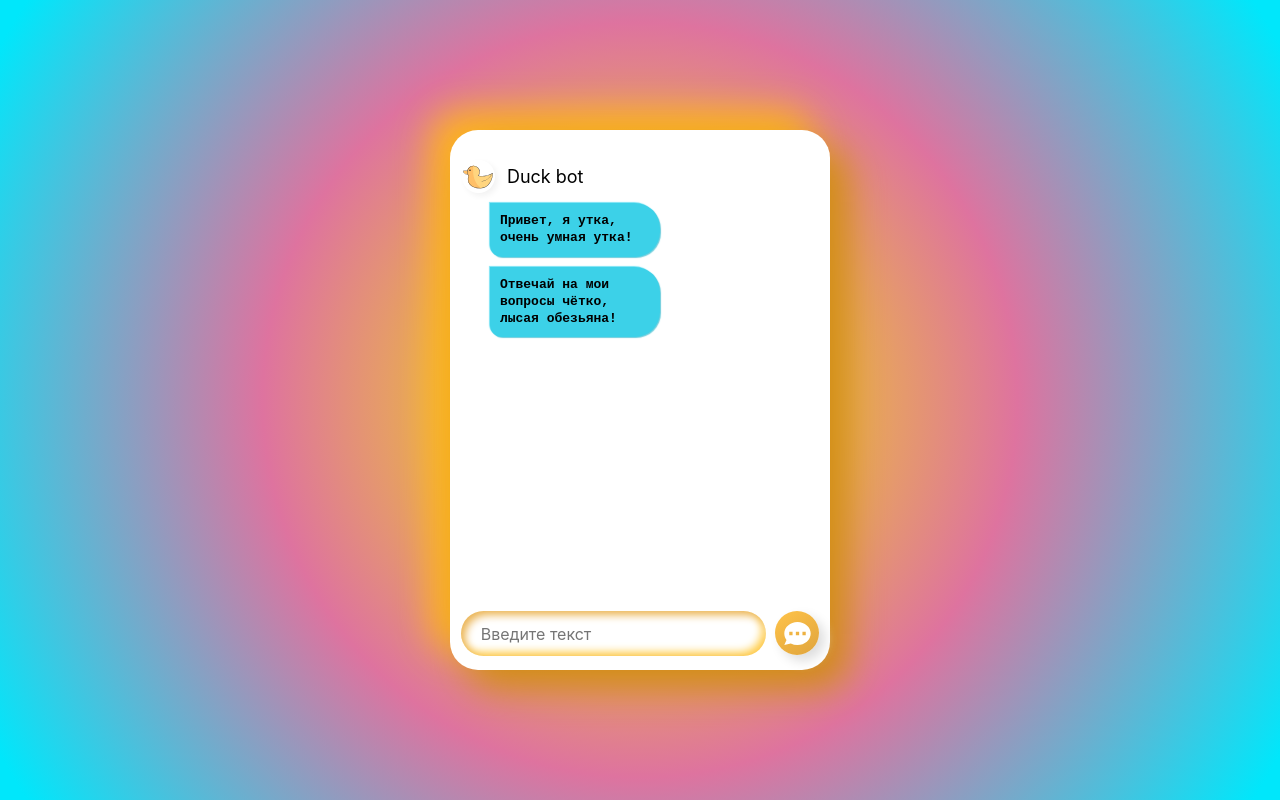
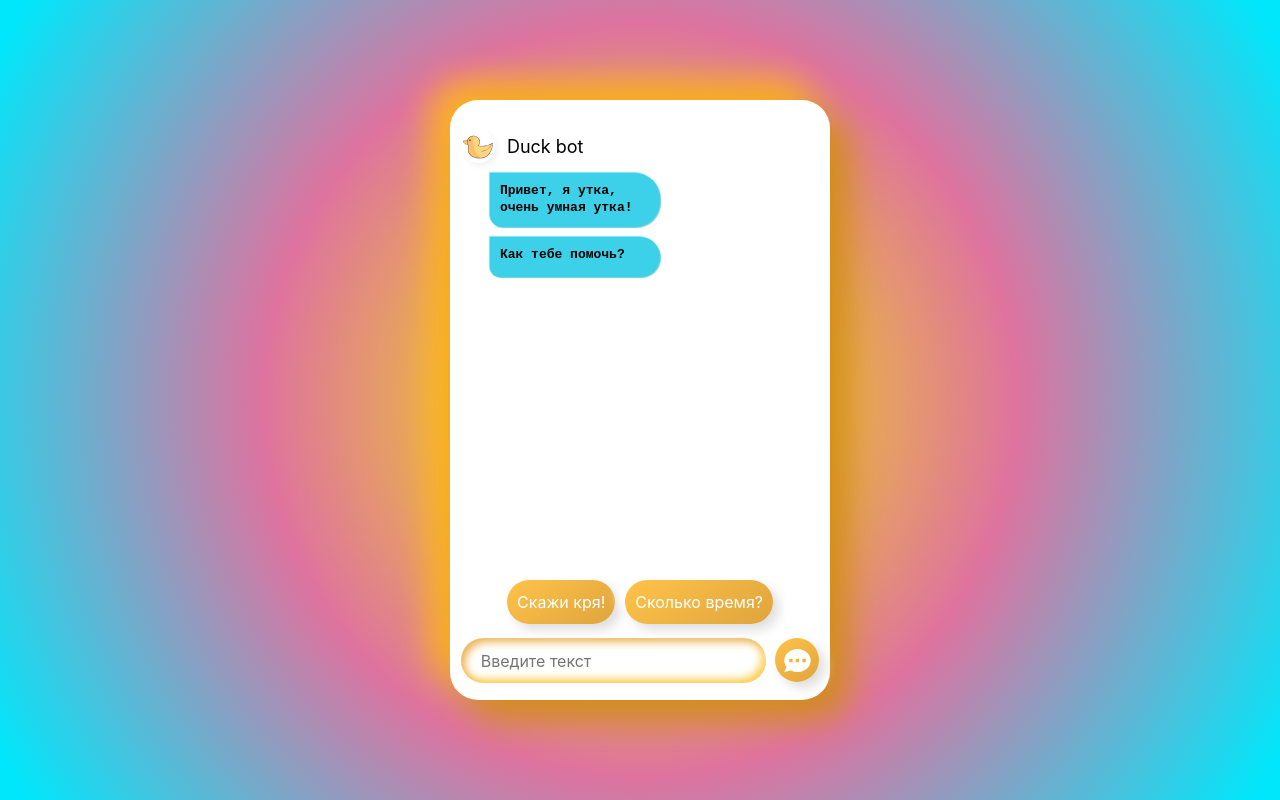
Before and after one commit to alex-sizow/optimalcity-chat, a Vue app: page / in a window 1280 px wide. Built offline with nearby package versions, Linux system fonts and the light colour scheme.

Commit message:
Buttons component

```diff
--- a/src/components/Chat.vue
+++ b/src/components/Chat.vue
@@ -2,6 +2,7 @@
 import type { Ref } from 'vue';
 import { ref } from 'vue';
 
+import ChatButton from './ChatButton.vue';
 import ChatInput from './ChatInput.vue';
 import ChatMessage from './ChatMessage.vue';
 
@@ -13,19 +14,41 @@ const messages: Ref = ref([
 	},
 	{
 		type: 'robot',
-		text: 'Отвечай на мои вопросы чётко, лысая обезьяна!',
+		text: 'Как тебе помочь?',
 		first: false,
 	},
 ]);
 
 const inputField = ref('');
+const buttons = ref(false);
+
+setTimeout(() => {
+	buttons.value = true;
+}, 1800);
 
 const answerMessage = (text: string) => {
+	const currentDate = new Date();
+
+	const hours = currentDate.getHours();
+	const minutes = currentDate.getMinutes();
+
 	setTimeout(() => {
 		if (/[a-zA-Z]/.test(text)) {
 			messages.value.push({
 				type: 'robot',
 				text: 'Пиши на русском( Я потом выучу английский!',
+				first: true,
+			});
+		} else if (text === 'Сколько время?') {
+			messages.value.push({
+				type: 'robot',
+				text: `Сейчас: ${hours}:${minutes}`,
+				first: true,
+			});
+		} else if (text.includes('кря')) {
+			messages.value.push({
+				type: 'robot',
+				text: `Кря! Кря! Кря!`,
 				first: true,
 			});
 		} else if (messages.value.length > 4) {
@@ -43,16 +66,20 @@ const answerMessage = (text: string) => {
 		}
 		$refs.scrollToMe();
 	}, 1500);
+	setTimeout(() => {
+		buttons.value = true;
+	}, 1800);
 };
 
-const pushMessage = () => {
+const pushMessage = (input: string) => {
+	buttons.value = false;
 	messages.value.push({
 		type: 'you',
-		text: inputField.value,
+		text: input,
 		first:
 			messages.value.at(-1).type === 'you' ? false : true,
 	});
-	answerMessage(inputField.value);
+	answerMessage(input);
 	inputField.value = '';
 };
 </script>
@@ -68,11 +95,21 @@ const pushMessage = () => {
 				:first="message.first"
 				:ref="`${index}`" />
 		</div>
+		<div
+			v-if="buttons"
+			class="chat__buttons">
+			<chat-button
+				value="Скажи кря!"
+				@click="pushMessage('Скажи кря!')" />
+			<chat-button
+				value="Сколько время?"
+				@click="pushMessage('Сколько время?')" />
+		</div>
 		<div class="chat__input">
 			<chat-input
 				:value="inputField"
 				v-model:value="inputField"
-				@click="pushMessage" />
+				@click="pushMessage(inputField)" />
 		</div>
 	</div>
 </template>
@@ -81,7 +118,7 @@ const pushMessage = () => {
 .chat {
 	position: relative;
 	width: 380px;
-	height: 540px;
+	height: 600px;
 	background: white;
 	box-shadow: 18px 18px 36px #d18c16, -18px -18px 36px #ffb61c;
 	border-radius: 28px;
@@ -93,7 +130,7 @@ const pushMessage = () => {
 
 	&__area {
 		width: 99%;
-		height: calc(100% - 25px);
+		height: calc(100% - 45px);
 		border-radius: 10px;
 		overflow: auto;
 		display: flex;
@@ -233,12 +270,21 @@ const pushMessage = () => {
 		padding: 0 10px;
 		display: flex;
 		justify-content: space-around;
-		&_button {
-			width: 44px;
+	}
+
+	&__buttons {
+		z-index: 10;
+		position: absolute;
+		bottom: 76px;
+		display: flex;
+		gap: 10px;
+		.button {
 			height: 44px;
 			border-radius: 34px;
 			background: linear-gradient(145deg, #ffc349, #dfa43d);
 			box-shadow: 6px 6px 12px #dedede, -6px -6px 12px #ffffff;
+			padding: 10px;
+			color: white;
 			display: flex;
 			justify-content: center;
 			align-items: center;
--- /dev/null
+++ b/src/components/ChatButton.vue
@@ -0,0 +1,33 @@
+<script setup lang="ts">
+const emits = defineEmits(['click']);
+
+defineProps({
+	value: { type: String },
+});
+
+const clickOnButton = () => {
+	emits('click');
+};
+</script>
+
+<template>
+	<button
+		class="button"
+		@click="clickOnButton">
+		{{ value }}
+	</button>
+</template>
+
+<style scoped lang="scss">
+.button {
+	height: 44px;
+	border-radius: 34px;
+	background: linear-gradient(145deg, #ffc349, #dfa43d);
+	box-shadow: 6px 6px 12px #dedede, -6px -6px 12px #ffffff;
+	padding: 10px;
+	color: white;
+	display: flex;
+	justify-content: center;
+	align-items: center;
+}
+</style>
```
